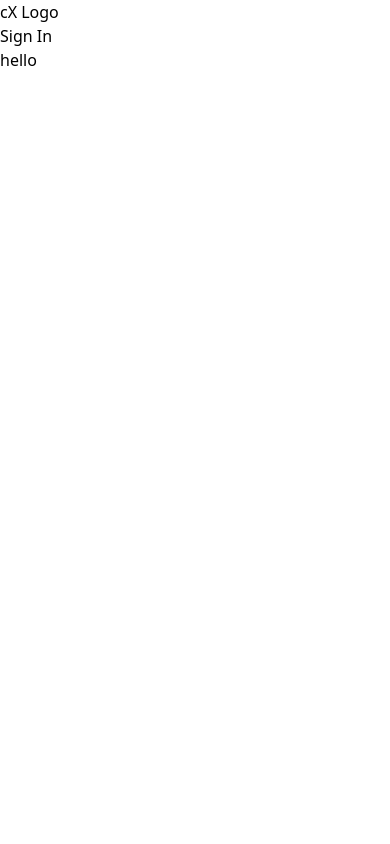
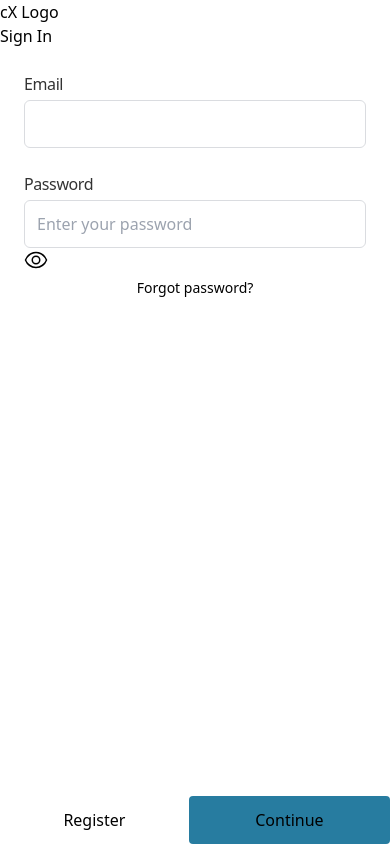
Before and after one commit to shirosensei/CurrencyXchange, a React (Vite) app in the folder frontend/: page /login in a window 390 px wide. Built offline with nearby package versions, Linux system fonts and the light colour scheme; no server answers.

Commit message:
fix(Login.jsx): style the ui for mobile screens

```diff
--- a/frontend/src/components/Login.jsx
+++ b/frontend/src/components/Login.jsx
@@ -1,10 +1,126 @@
-import React from 'react'
+import React, { useState } from "react";
+import PropTypes from "prop-types";
+// import { useOutletContext } from 'react-router-dom';
 
-const Login = () => {
+const Login = ({ toggleForm }) => {
+  // const  = useOutletContext(); // Get `toggleForm` from the context
+
+  const [email, setEmail] = useState("");
+  const [password, setPassword] = useState("");
+
+  const handleSubmit = (e) => {
+    e.preventDefault();
+  };
+
   return (
-    <div><p>
-      hello</p></div>
-  )
-}
+    <section className="flex flex-col justify-between h-full open-ui-card open-ui-card-has-content open-ui-card--sheet open-ui-card--centered open-ui-card--xs">
+      <div className="flex-1 overflow-y-auto px-6 pt-6 open-ui-card-content ">
+        <div className="mb-6 open-ui-card-content-block">
+          <form onSubmit={handleSubmit}>
+            <div className="mb-6 open-ui-input">
+              <label
+                htmlFor="email-input"
+                id="email"
+                className="text-base font-medium mb-1 tracking-tight text-text-secondary open-ui-input-label"
+              >
+                Email
+              </label>
+              <div className="relative mt-1 open-ui-input-wrapper">
+                <input
+                  type="email"
+                  placeholder=" "
+                  className="relative block h-12 w-full px-3 border rounded-md outline outline-2 outline-transparent border-disabled text-secondary text-base open-ui-input-input"
+                  id="email-input"
+                  aria-labelledby="email"
+                  aria-describedby="email"
+                  onChange={(e) => setEmail(e.target.value)}
+                  value={email}
+                />
+              </div>
+              <div></div>
+            </div>
+            <div data-v-39203cz className="open-ui-input open-ui--with-right-icon">
+              <label htmlFor="password-input"
+              className="text-base font-medium mb-1 tracking-tight text-text-secondary open-ui-input-label"
+              >
+                Password
+              </label>
+              <div data-v-39203cz className="relative mt-1 open-ui-input-wrapper">
+                <input
+                  type="password"
+                  className="relative block h-12 w-full px-3 border rounded-md outline outline-2 outline-transparent border-disabled text-secondary text-base open-ui-input-input"
+                  placeholder="Enter your password"
+                  aria-label="password"
+                  aria-labelledby=""
+                  aria-describedby=""
+                  id="password-input"
+                  onChange={(e) => setPassword(e.target.value)}
+                />
+                <div className="open-ui-right-icon">
+                  <button
+                    type="button"
+                    aria-label="Reveal password"
+                    className="open-ui-button open-ui-button--icon"
+                  >
+                    <span className="ripple md-ripple block open-ui-button-inner">
+                      <svg
+                        className="oen-ui-icon text-2xl align-baseline inline-block"
+                        viewBox="0 0 32 32"
+                        width="1em"
+                        height="1em"
+                      >
+                        <path
+                          fill="currentColor"
+                          d="M30.94 15.66A16.69 16.69 0 0 0 16 5A16.69 16.69 0 0 0 1.06 15.66a1 1 0 0 0 0 .68A16.69 16.69 0 0 0 16 27a16.69 16.69 0 0 0 14.94-10.66a1 1 0 0 0 0-.68M16 25c-5.3 0-10.9-3.93-12.93-9C5.1 10.93 10.7 7 16 7s10.9 3.93 12.93 9C26.9 21.07 21.3 25 16 25"
+                        ></path>
+                        <path
+                          fill="currentColor"
+                          d="M16 10a6 6 0 1 0 6 6a6 6 0 0 0-6-6m0 10a4 4 0 1 1 4-4a4 4 0 0 1-4 4"
+                        ></path>
+                      </svg>
+                    </span>
+                  </button>
+                </div>
+              </div>
+              <div></div>
+            </div>
+            <p className="text-center text-sm font-small mb-6 medium forgotText">
+              <button type="button" className="open-ui-link forgotText">
+                <span className="open-ui-link-text">Forgot password?</span>
+              </button>
+            </p>
+            <div></div>
+            <div></div>
+            <div className="fixed left-0 bottom-0 w-full flex flex-row-reverse items-baseline justify-between footer">
+              <button
+                className="flex items-center justify-center text-base p-3 rounded bg-secondary open-ui-button w-full open-ui-button--primary"
+                type="submit"
+                disabled="disabled"
+              >
+                <span className="px-8 ripple md-ripple md-disabled block open-ui-button-inner">
+                  Continue
+                </span>
+              </button>
+              <button
+                disabled=""
+                type="button"
+                onClick={toggleForm}
+                className="open-ui-button open-ui-button--secondary w-full !text-black"
+              >
+                <span className="ripple md-ripple block open-ui-button-inner">
+                  Register
+                </span>
+              </button>
+            </div>
+          </form>
+        </div>
+      </div>
+    </section>
+  );
+};
 
-export default Login
+Login.propTypes = {
+  toggleForm: PropTypes.func.isRequired,
+};
+
+export default Login;
```
